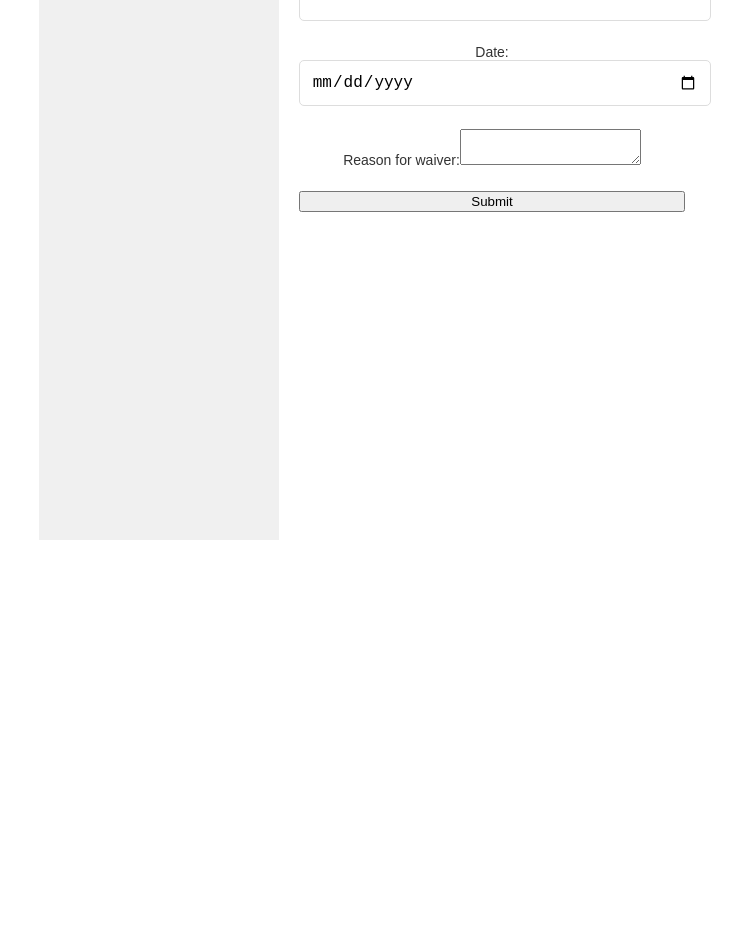
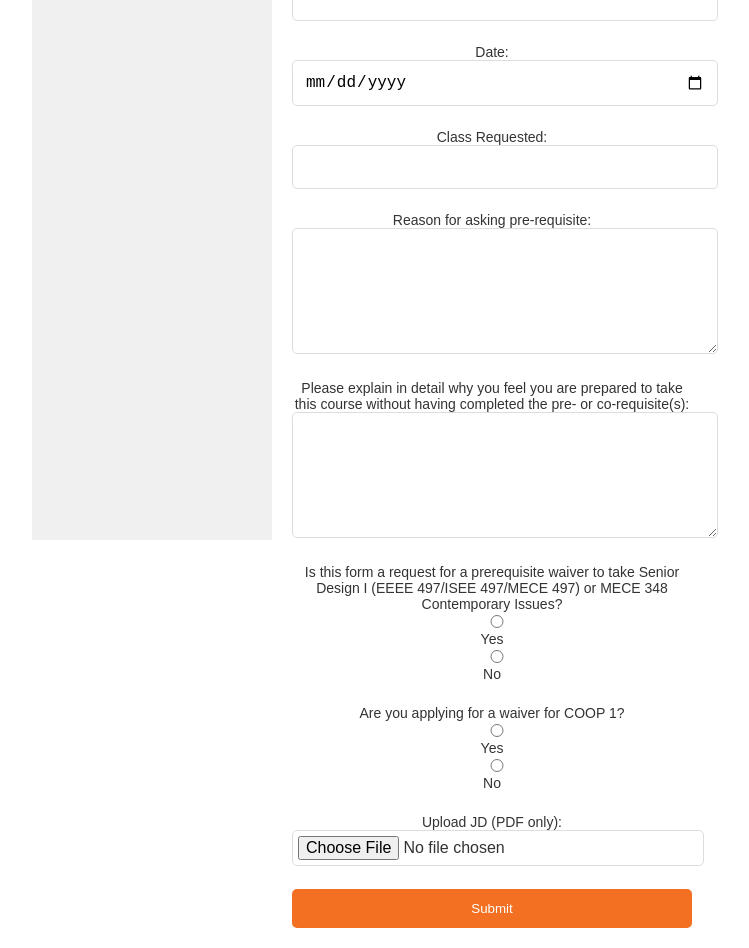
Before and after one commit to kalwaniy/academic-advising-system, a React (Vite) app in the folder advising/: page /prerequisite-waiver in a window 1280 px wide. Shown: the part 260-1208 px from the top of the page, without its empty margins (268-1017 px from the left). Before the commit the page ends 832 px from the top, so only its background shows below. Built offline with nearby package versions, Linux system fonts and the light colour scheme.

Commit message:
Added more inputs for student preq waiver

```diff
--- a/advising/src/PrerequisiteWaiver.jsx
+++ b/advising/src/PrerequisiteWaiver.jsx
@@ -1,3 +1,4 @@
+/* eslint-disable no-unused-vars */
 import React, { useState } from 'react';
 import { useNavigate } from 'react-router-dom';
 
@@ -7,12 +8,68 @@ function PrerequisiteWaiver() {
     name: '',
     email: '',
     date: '',
-    reason: ''
+    reason: '',
+    classRequest: '',
+    seniorDesignRequest: '',
+    coopWaiver: '',
+    jdDocument: null,
   });
 
+  const classOptions = [
+    'MATH 101 - Section 1',
+    'MATH 101 - Section 2',
+    'NSSA 102 - Section 1',
+    'NSSA 102 - Section 2',
+    'GCIS 123 - Section 1',
+    'GCIS 123 - Section 2',
+    'GCIS 124 - Section 1',
+    'ISTE 140 - Section 1',
+    'ISTE 190 - Section 1',
+    'CSEC 102 - Section 1',
+    'CSEC 140 - Section 1',
+    'COMM 142 - Section 1',
+    'MATH 131 - Section 1',
+    'MATH 161 - Section 1',
+    'STAT 145 - Section 1',
+    'NSSA 220 - Section 1',
+    'NSSA 241 - Section 1',
+    'NSSA 221 - Section 1',
+    'ISTE 230 - Section 1',
+    'ISTE 240 - Section 1',
+    'ISTE 99 - Section 1',
+    'Coop Seminar - Section 1',
+    'ISTE 260 - Section 1',
+    'ISTE 430 - Section 1',
+    'ISTE 500 - Section 1',
+    'ISTE 501 - Section 1',
+    'COMM 203 - Section 1',
+    'NSSA 242 - Section 1',
+    'NSSA 244 - Section 1',
+    'NSSA 370 - Section 1',
+    'NSSA 322 - Section 1',
+    'NSSA 245 - Section 1',
+    'NSSA 441 - Section 1',
+    'NSSA 443 - Section 1',
+    'NSSA 341 - Section 1',
+    'ISTE 470 - Section 1',
+    'ISTE 436 - Section 1',
+    'ISTE 330 - Section 1',
+    'ISTE 262 - Section 1',
+    'SWEN 383 - Section 1',
+    'ISTE 438 - Section 1',
+    'ISTE 434 - Section 1',
+    'ISTE 340 - Section 1',
+    'ISTE 432 - Section 1',
+    'ISTE 341 - Section 1',
+  ];
+
   const handleInputChange = (e) => {
-    const { name, value } = e.target;
-    setFormData({ ...formData, [name]: value });
+    const { name, value, type, files } = e.target;
+    if (type === 'file') {
+      setFormData({ ...formData, [name]: files[0] });
+    } else {
+      setFormData({ ...formData, [name]: value });
+    }
   };
 
   const handleSubmit = (e) => {
@@ -65,8 +122,65 @@ function PrerequisiteWaiver() {
               <input type="date" name="date" value={formData.date} onChange={handleInputChange} />
             </label>
             <label>
-              Reason for waiver:
-              <textarea name="reason" value={formData.reason} onChange={handleInputChange}></textarea>
+              Class Requested:
+              <input
+                type="text"
+                list="classOptions"
+                name="classRequest"
+                value={formData.classRequest}
+                onChange={handleInputChange}
+              />
+              <datalist id="classOptions">
+                {classOptions.map((classOption, index) => (
+                  <option key={index} value={classOption} />
+                ))}
+              </datalist>
+            </label>
+            <label>
+              Reason for asking pre-requisite:
+              <textarea name="reason" value={formData.reason} onChange={handleInputChange} />
+            </label>
+            <label>
+              Please explain in detail why you feel you are prepared to take this course without having completed the pre- or co-requisite(s):
+              <textarea name="detailedReason" value={formData.detailedReason} onChange={handleInputChange}></textarea>
+            </label>
+            <label>
+              Is this form a request for a prerequisite waiver to take Senior Design I (EEEE 497/ISEE 497/MECE 497) or MECE 348 Contemporary Issues?
+              <input
+                type="radio"
+                name="seniorDesignRequest"
+                value="yes"
+                checked={formData.seniorDesignRequest === 'yes'}
+                onChange={handleInputChange}
+              /> Yes
+              <input
+                type="radio"
+                name="seniorDesignRequest"
+                value="no"
+                checked={formData.seniorDesignRequest === 'no'}
+                onChange={handleInputChange}
+              /> No
+            </label>
+            <label>
+              Are you applying for a waiver for COOP 1?
+              <input
+                type="radio"
+                name="coopWaiver"
+                value="yes"
+                checked={formData.coopWaiver === 'yes'}
+                onChange={handleInputChange}
+              /> Yes
+              <input
+                type="radio"
+                name="coopWaiver"
+                value="no"
+                checked={formData.coopWaiver === 'no'}
+                onChange={handleInputChange}
+              /> No
+            </label>
+            <label>
+              Upload JD (PDF only):
+              <input type="file" name="jdDocument" accept=".pdf" onChange={handleInputChange} />
             </label>
             <button type="submit">Submit</button>
           </form>
--- a/advising/src/index.css
+++ b/advising/src/index.css
@@ -62,7 +62,9 @@ label {
   margin-bottom: 0.5rem;
 }
 
-input {
+input,
+textarea,
+select {
   width: 100%;
   padding: 0.75rem;
   border: 1px solid var(--border-color);
@@ -75,7 +77,9 @@ input::placeholder {
   color: #999;
 }
 
-input:focus {
+input:focus,
+textarea:focus,
+select:focus {
   border-color: var(--primary-color);
   outline: none;
 }
@@ -131,3 +135,81 @@ input:focus {
   color: var(--text-color);
   font-size: 1rem;
 }
+
+/* Prerequisite Waiver Form Styles */
+.waiver-form-container {
+  display: flex;
+  height: 100vh;
+}
+
+.sidebar {
+  width: 200px;
+  background-color: #f0f0f0;
+  padding: 20px;
+}
+
+.sidebar ul {
+  list-style-type: none;
+  padding: 0;
+}
+
+.sidebar li {
+  margin-bottom: 10px;
+}
+
+.main-content {
+  flex-grow: 1;
+  padding: 20px;
+}
+
+.navbar {
+  background-color: var(--primary-color);
+  color: #fff;
+  padding: 10px;
+}
+
+.navbar button {
+  margin-right: 20px;
+  background-color: #333;
+  color: #fff;
+  border: none;
+  padding: 10px;
+  cursor: pointer;
+}
+
+.navbar button:hover {
+  background-color: #555;
+}
+
+.form-container {
+  display: flex;
+  flex-direction: column;
+  gap: 15px;
+  max-width: 400px;
+}
+
+.form-container h1 {
+  color: var(--primary-color);
+}
+
+textarea {
+  height: 100px;
+}
+
+input[type="file"] {
+  padding: 5px;
+}
+
+button[type="submit"] {
+  background-color: var(--primary-color);
+  color: white;
+  padding: 0.75rem;
+  border: none;
+  border-radius: 5px;
+  cursor: pointer;
+  transition: background-color 0.3s ease;
+}
+
+button[type="submit"]:hover {
+  background-color: #e05b19;
+}
```
